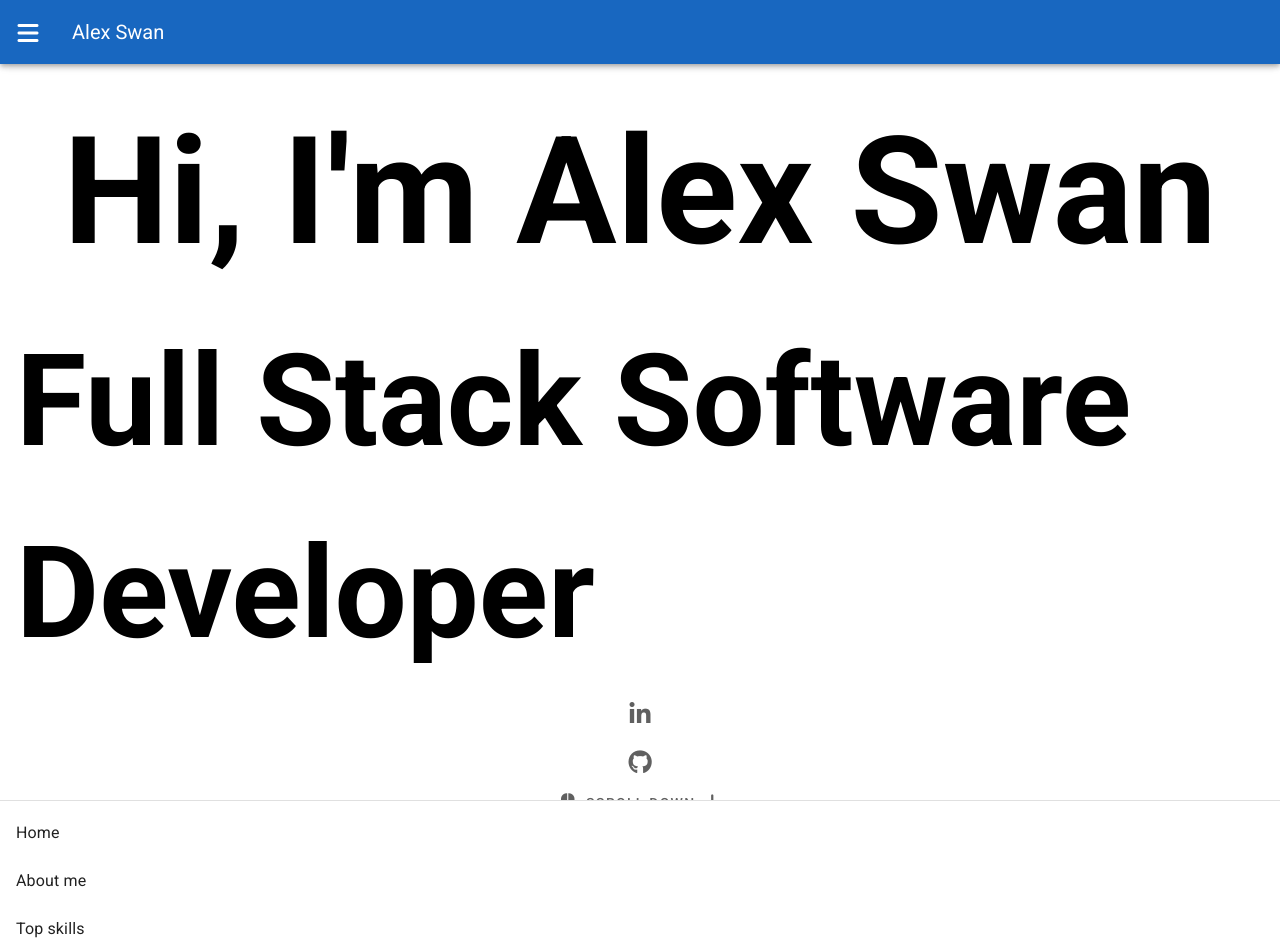
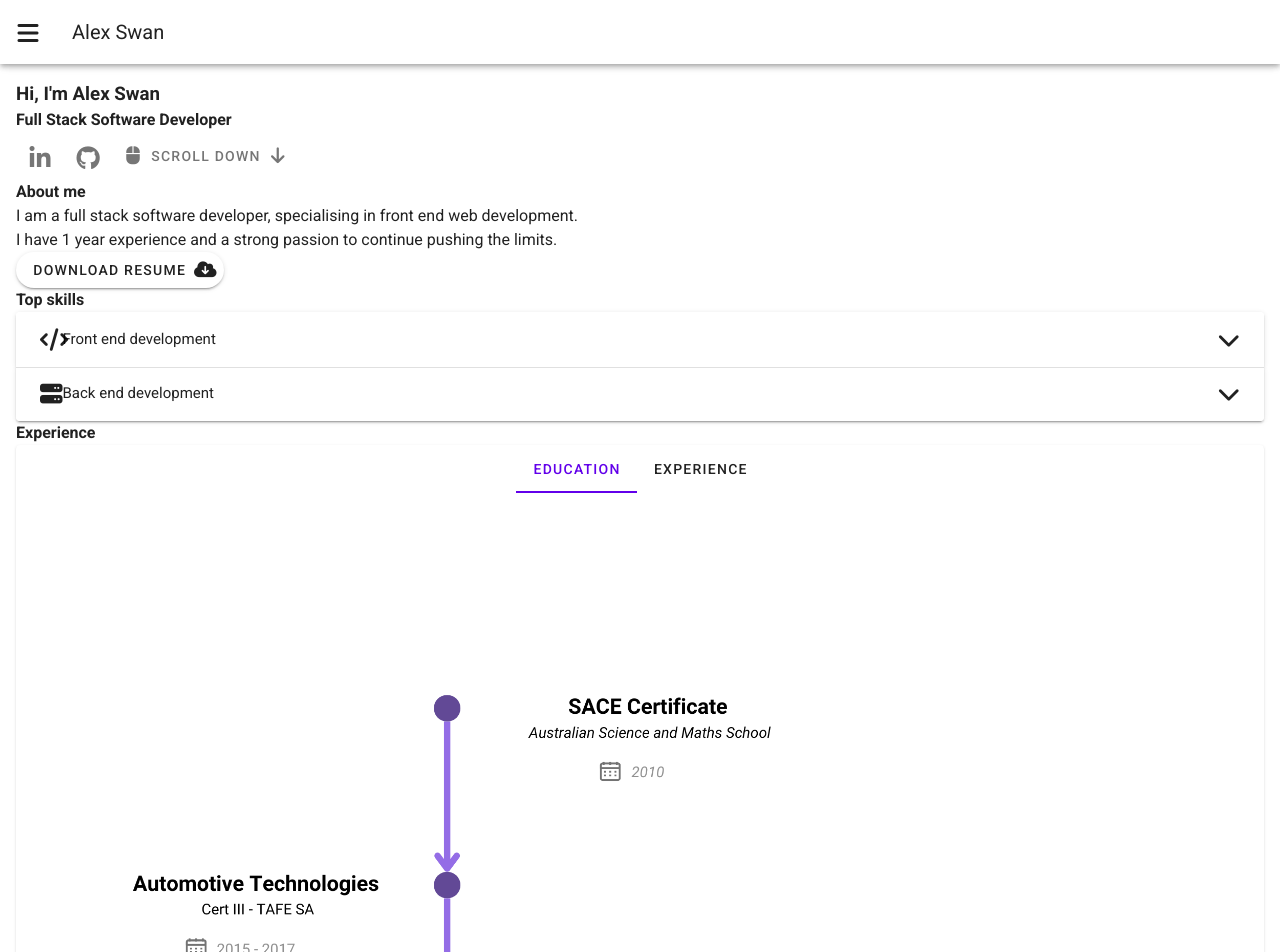
Before and after one commit to swan0094/portfolio, a Vue app: page / in a window 1280 px wide. Shown: the top 952 px of the page. Built offline with nearby package versions, Linux system fonts and the light colour scheme.

Commit message:
Changed the core structure, added v-app and v-main and moved it into the app.vue

```diff
--- a/package.json
+++ b/package.json
@@ -4,7 +4,7 @@
 	"private": true,
 	"scripts": {
 		"dev": "vite",
-    "build": "run-p type-check & vite build --watch",
+		"build": "run-p type-check & vite build",
 		"preview": "vite preview",
 		"test:unit": "vitest --environment jsdom --root src/",
 		"test:e2e": "start-server-and-test preview :4173 'cypress run --e2e'",
--- a/src/App.vue
+++ b/src/App.vue
@@ -1,16 +1,53 @@
 <template>
-	<HomePage></HomePage>
+	<v-app>
+		<v-layout>
+			<v-app-bar app prominent>
+				<v-app-bar-nav-icon variant="text" @click.stop="drawer = !drawer"></v-app-bar-nav-icon>
+				<v-toolbar-title>Alex Swan</v-toolbar-title>
+			</v-app-bar>
+
+			<v-navigation-drawer v-model="drawer" location="bottom" temporary app>
+				<v-list :items="items"></v-list>
+			</v-navigation-drawer>
+
+			<v-main>
+				<v-container fluid>
+					<HomePage></HomePage>
+					<AboutMe></AboutMe>
+					<MySkills></MySkills>
+					<MyProjects></MyProjects>
+				</v-container>
+			</v-main>
+		</v-layout>
+	</v-app>
 </template>
 
 <script setup lang="ts">
 	import HomePage from "./views/HomePage.vue";
+	import AboutMe from "@/components/AboutMe.vue";
+	import MyProjects from "@/components/WorkExperience.vue";
+	import MySkills from "@/components/TopSkills.vue";
+	import { ref } from "vue";
+
+	const drawer = ref(false);
+	const items = [
+		{
+			title: "Home",
+			value: "home",
+		},
+		{
+			title: "About me",
+			value: "about",
+		},
+		{
+			title: "Top skills",
+			value: "skills",
+		},
+		{
+			title: "Experience",
+			value: "experience",
+		},
+	];
 </script>
 
-<style scoped>
-	.dark {
-		background-color: #494d5f;
-		color: #e5eaf5;
-		-webkit-transition: 0.4s;
-		transition: 0.4s;
-	}
-</style>
+<style scoped lang="scss"></style>
--- a/src/components/AboutMe.vue
+++ b/src/components/AboutMe.vue
@@ -1,11 +1,11 @@
 <template>
 	<h4>About me</h4>
 	<p>I am a full stack software developer, specialising in front end web development.</p>
-	<p>I have 1 year experience, but a strong passion to continue pushing the limits.</p>
+	<p>I have 1 year experience and a strong passion to continue pushing the limits.</p>
 
 	<v-btn rounded="xl" append-icon="fas fa-cloud-arrow-down">Download Resume</v-btn>
 </template>
 
 <script setup lang="ts"></script>
 
-<style scoped></style>
+<style scoped lang="scss"></style>
--- a/src/components/TopSkills.vue
+++ b/src/components/TopSkills.vue
@@ -32,4 +32,4 @@
 
 <script setup lang="ts"></script>
 
-<style scoped></style>
+<style scoped lang="scss"></style>
--- a/src/components/WorkExperience.vue
+++ b/src/components/WorkExperience.vue
@@ -28,4 +28,4 @@
 	const tab = ref(null);
 </script>
 
-<style scoped></style>
+<style scoped lang="scss"></style>
--- a/src/views/HomePage.vue
+++ b/src/views/HomePage.vue
@@ -1,69 +1,11 @@
 <template>
-	<v-layout>
-		<v-app-bar color="primary" prominent>
-			<v-app-bar-nav-icon variant="text" @click.stop="drawer = !drawer"></v-app-bar-nav-icon>
-			<v-toolbar-title>Alex Swan</v-toolbar-title>
-		</v-app-bar>
-
-		<v-navigation-drawer v-model="drawer" location="bottom" temporary app>
-			<v-list :items="items"></v-list>
-		</v-navigation-drawer>
-
-		<v-main>
-			<v-container fluid>
-				<div class="headingName">
-					<h3>Hi, I'm Alex Swan</h3>
-					<h4>Full Stack Software Developer</h4>
-					<v-btn icon="fa-brands fa-linkedin-in" variant="plain"></v-btn>
-					<v-btn icon="fa-brands fa-github" variant="plain"></v-btn>
-					<v-btn append-icon="fas fa-arrow-down" prepend-icon="fas fa-computer-mouse" variant="plain" :ripple="false">Scroll down</v-btn>
-				</div>
-				<AboutMe></AboutMe>
-				<MySkills></MySkills>
-				<MyProjects></MyProjects>
-			</v-container>
-		</v-main>
-	</v-layout>
+	<h3>Hi, I'm Alex Swan</h3>
+	<h4>Full Stack Software Developer</h4>
+	<v-btn icon="fa-brands fa-linkedin-in" variant="plain"></v-btn>
+	<v-btn icon="fa-brands fa-github" variant="plain"></v-btn>
+	<v-btn append-icon="fas fa-arrow-down" prepend-icon="fas fa-computer-mouse" variant="plain" :ripple="false">Scroll down</v-btn>
 </template>
 
-<script setup lang="ts">
-	import AboutMe from "@/components/AboutMe.vue";
-	import MyProjects from "@/components/WorkExperience.vue";
-	import MySkills from "@/components/TopSkills.vue";
-	import { ref } from "vue";
+<script setup lang="ts"></script>
 
-	const drawer = ref(false);
-	const items = [
-		{
-			title: "Home",
-			value: "home",
-		},
-		{
-			title: "About me",
-			value: "about",
-		},
-		{
-			title: "Top skills",
-			value: "skills",
-		},
-		{
-			title: "Experience",
-			value: "experience",
-		},
-	];
-</script>
-
-<style scoped lang="scss">
-	.headingName {
-		height: 100%;
-		font-size: 8rem;
-		display: flex;
-		flex-direction: column;
-		align-items: center;
-		justify-content: center;
-
-		& h2 {
-			margin: 30px;
-		}
-	}
-</style>
+<style scoped lang="scss"></style>
```
Lines whose indentation alone changed are shown as unchanged.
